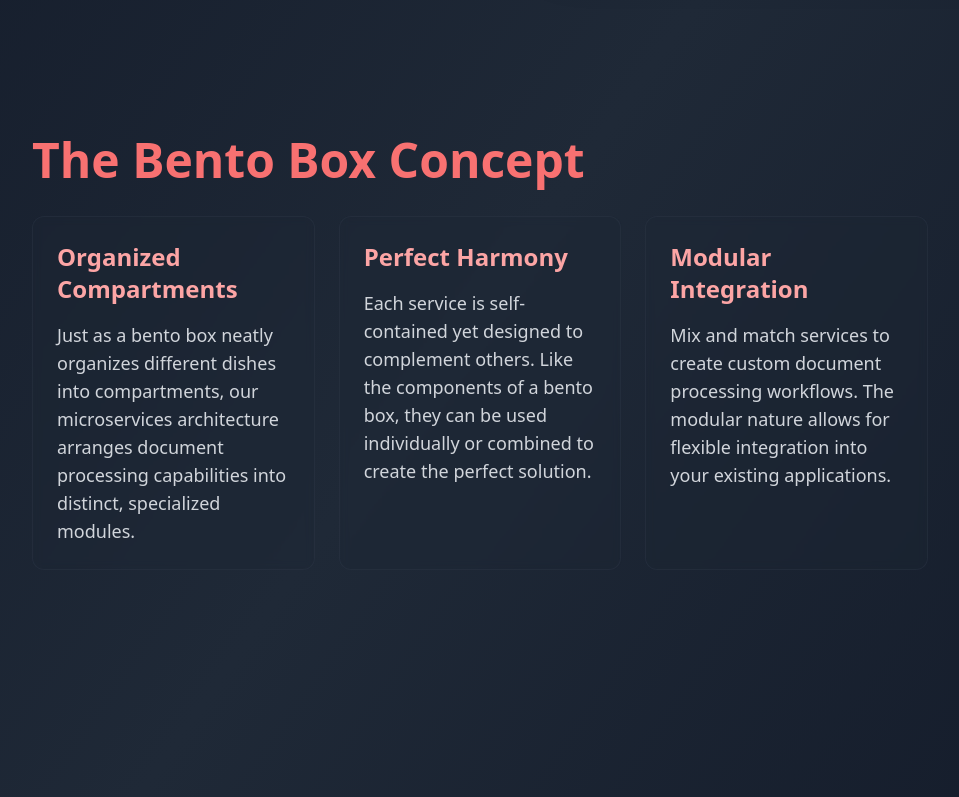
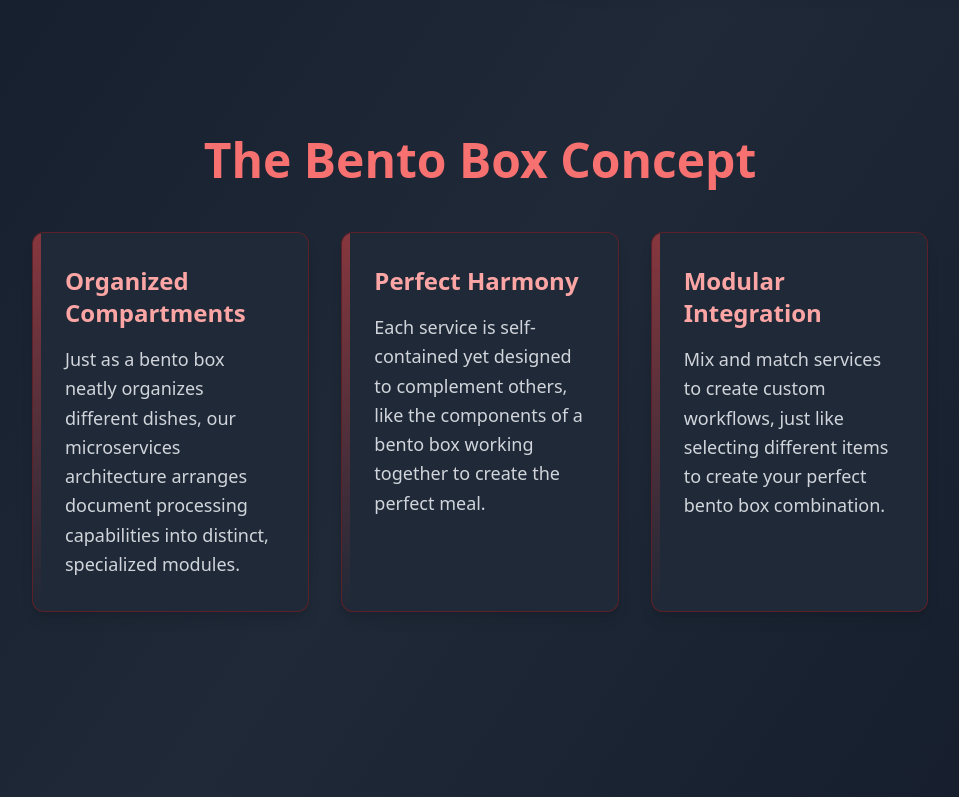
Before and after one commit to jaydeepc/bentobox, a React (Vite) app in the folder frontend/: page / in a window 1280 px wide. Shown: the part 600-1397 px from the top of the page, without its empty margins (160-1119 px from the left). Built offline with nearby package versions, Linux system fonts and the light colour scheme.

Commit message:
JD: Fixed UI content

```diff
--- a/frontend/src/pages/Home.tsx
+++ b/frontend/src/pages/Home.tsx
@@ -138,47 +138,50 @@ const Home = () => {
             transition={{ duration: 0.8 }}
             className="max-w-4xl mx-auto"
           >
-            <h2 className="text-3xl sm:text-4xl lg:text-5xl font-bold text-red-400 mb-8 text-left">The Bento Box Concept</h2>
-            <div className="grid sm:grid-cols-2 lg:grid-cols-3 gap-6">
+            <h2 className="text-3xl sm:text-4xl lg:text-5xl font-bold text-red-400 mb-12 text-center">The Bento Box Concept</h2>
+            <div className="grid sm:grid-cols-2 lg:grid-cols-3 gap-8">
               <motion.div
-                className="bg-gray-800/30 rounded-xl p-6 border border-gray-700/30 backdrop-blur-sm"
+                className="relative bg-gray-800 rounded-xl p-8 border border-red-800/50 shadow-lg overflow-hidden group hover:bg-gray-800/80 transition-colors duration-300"
                 initial={{ opacity: 0, y: 20 }}
                 whileInView={{ opacity: 1, y: 0 }}
                 viewport={{ once: true }}
                 transition={{ delay: 0.2 }}
               >
-                <h3 className="text-xl sm:text-2xl font-bold text-red-300 mb-4">Organized Compartments</h3>
-                <p className="text-base sm:text-lg text-gray-300 leading-relaxed">
-                  Just as a bento box neatly organizes different dishes into compartments, our microservices
-                  architecture arranges document processing capabilities into distinct, specialized modules.
+                <div className="absolute top-0 left-0 w-2 h-full bg-gradient-to-b from-red-500/50 to-transparent"></div>
+                <h3 className="text-2xl font-bold text-red-300 mb-4 group-hover:text-red-400 transition-colors duration-300">Organized Compartments</h3>
+                <p className="text-lg text-gray-300 leading-relaxed group-hover:text-white transition-colors duration-300">
+                  Just as a bento box neatly organizes different dishes, our microservices architecture arranges document
+                  processing capabilities into distinct, specialized modules.
                 </p>
               </motion.div>
 
               <motion.div
-                className="bg-gray-800/30 rounded-xl p-6 border border-gray-700/30 backdrop-blur-sm"
+                className="relative bg-gray-800 rounded-xl p-8 border border-red-800/50 shadow-lg overflow-hidden group hover:bg-gray-800/80 transition-colors duration-300"
                 initial={{ opacity: 0, y: 20 }}
                 whileInView={{ opacity: 1, y: 0 }}
                 viewport={{ once: true }}
                 transition={{ delay: 0.3 }}
               >
-                <h3 className="text-xl sm:text-2xl font-bold text-red-300 mb-4">Perfect Harmony</h3>
-                <p className="text-base sm:text-lg text-gray-300 leading-relaxed">
-                  Each service is self-contained yet designed to complement others. Like the components of a
-                  bento box, they can be used individually or combined to create the perfect solution.
+                <div className="absolute top-0 left-0 w-2 h-full bg-gradient-to-b from-red-500/50 to-transparent"></div>
+                <h3 className="text-2xl font-bold text-red-300 mb-4 group-hover:text-red-400 transition-colors duration-300">Perfect Harmony</h3>
+                <p className="text-lg text-gray-300 leading-relaxed group-hover:text-white transition-colors duration-300">
+                  Each service is self-contained yet designed to complement others, like the components of a bento box
+                  working together to create the perfect meal.
                 </p>
               </motion.div>
 
               <motion.div
-                className="bg-gray-800/30 rounded-xl p-6 border border-gray-700/30 backdrop-blur-sm"
+                className="relative bg-gray-800 rounded-xl p-8 border border-red-800/50 shadow-lg overflow-hidden group hover:bg-gray-800/80 transition-colors duration-300"
                 initial={{ opacity: 0, y: 20 }}
                 whileInView={{ opacity: 1, y: 0 }}
                 viewport={{ once: true }}
                 transition={{ delay: 0.4 }}
               >
-                <h3 className="text-xl sm:text-2xl font-bold text-red-300 mb-4">Modular Integration</h3>
-                <p className="text-base sm:text-lg text-gray-300 leading-relaxed">
-                  Mix and match services to create custom document processing workflows. The modular nature
-                  allows for flexible integration into your existing applications.
+                <div className="absolute top-0 left-0 w-2 h-full bg-gradient-to-b from-red-500/50 to-transparent"></div>
+                <h3 className="text-2xl font-bold text-red-300 mb-4 group-hover:text-red-400 transition-colors duration-300">Modular Integration</h3>
+                <p className="text-lg text-gray-300 leading-relaxed group-hover:text-white transition-colors duration-300">
+                  Mix and match services to create custom workflows, just like selecting different items to create your
+                  perfect bento box combination.
                 </p>
               </motion.div>
             </div>
@@ -253,10 +256,10 @@ const Home = () => {
                     className="w-full h-full invert opacity-60"
                   />
                 </div>
-                <h3 className="text-xl sm:text-2xl font-bold text-red-300 mb-4">More Coming Soon</h3>
+                <h3 className="text-xl sm:text-2xl font-bold text-red-300 mb-4">Matching Service</h3>
                 <p className="text-base sm:text-lg text-gray-300 leading-relaxed">
-                  Our collection of document processing services is growing. Stay tuned for additional specialized
-                  services to enhance your workflows.
+                  Compare documents to identify matching elements and discrepancies based on configurable criteria.
+                  Perfect for verifying consistency across related documents.
                 </p>
               </motion.div>
             </div>
```
